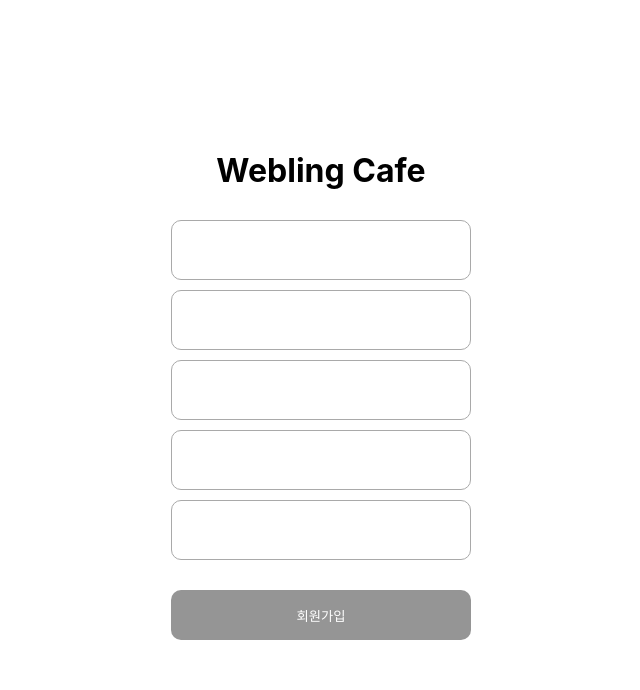
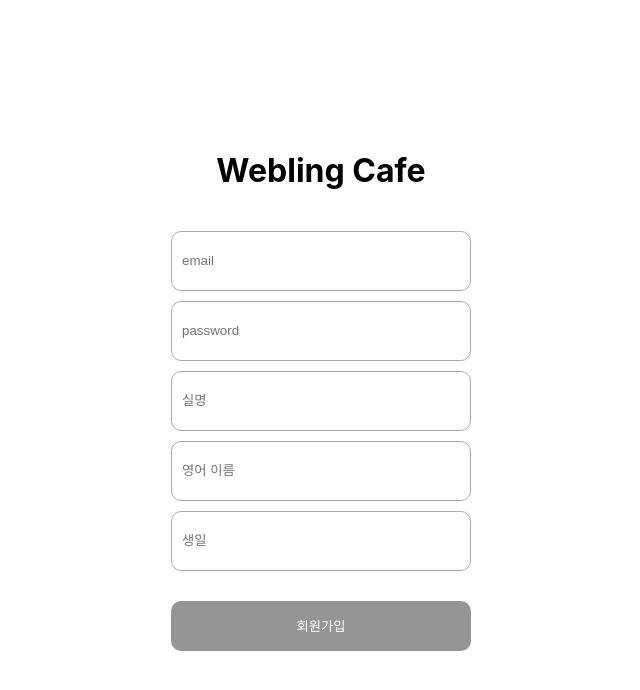
Before and after one commit to WeblingCafe/coffe_front_employee, a Next.js app: page /user/signup in a window 1280 px wide. Shown: the top 690 px of the page, without its empty margins (319-959 px from the left). Built offline with nearby package versions, Linux system fonts and the light colour scheme.

Commit message:
feat: SignUp 페이지 ui 개발 및 react-hook-form validation 적용

```diff
--- a/src/pages/user/signup/index.tsx
+++ b/src/pages/user/signup/index.tsx
@@ -1,12 +1,97 @@
 import Input from '@/components/common/Input';
 import styled from 'styled-components';
+import { useForm } from 'react-hook-form';
+import * as yup from 'yup';
+import { yupResolver } from '@hookform/resolvers/yup';
+
+export interface ISignUpForm {
+  email: string;
+  password: string;
+  username: string;
+  nickname: string;
+  birthdate: string;
+}
+
+const schema = yup.object({
+  email: yup
+    .string()
+    .matches(new RegExp('[a-z0-9]+@snaps+.[a-z]{2,3}'), '스냅스 이메일을 입력해주세요.')
+    .required('이메일을 입력해주세요.'),
+  password: yup.string().required('비밀번호를 입력해주세요.'),
+  username: yup.string().required('실명을 입력해주세요.'),
+  nickname: yup.string().required('영어 이름을 입력해주세요.'),
+  birthdate: yup.string().required('생일을 선택해주세요.'),
+});
+
+export default function SignUp() {
+  const { register, handleSubmit, formState } = useForm<ISignUpForm>({
+    resolver: yupResolver(schema),
+    mode: 'onSubmit',
+  });
+
+  const onSignUp = (data: ISignUpForm) => {
+    console.log('submit', data);
+  };
+
+  return (
+    <SignUpWrapper>
+      <div className="signup-box">
+        <div className="signup-section">
+          <h1>Webling Cafe</h1>
+        </div>
+        <form onSubmit={handleSubmit(onSignUp)}>
+          <div className="signup-section">
+            <Input
+              className="signup-input"
+              type="email"
+              placeholder="email"
+              useFormRegisterReturn={register('email')}
+              error={formState.errors.email?.message ?? ''}
+            ></Input>
+            <Input
+              className="signup-input"
+              type="password"
+              placeholder="password"
+              useFormRegisterReturn={register('password')}
+              error={formState.errors.password?.message ?? ''}
+            ></Input>
+            <Input
+              className="signup-input"
+              type="text"
+              placeholder="실명"
+              useFormRegisterReturn={register('username')}
+              error={formState.errors.username?.message ?? ''}
+            ></Input>
+            <Input
+              className="signup-input"
+              type="text"
+              placeholder="영어 이름"
+              useFormRegisterReturn={register('nickname')}
+              error={formState.errors.nickname?.message ?? ''}
+            ></Input>
+            <Input
+              className="signup-input"
+              type="date"
+              placeholder="생일"
+              useFormRegisterReturn={register('birthdate')}
+              error={formState.errors.birthdate?.message ?? ''}
+            ></Input>
+          </div>
+          <div className="signup-section">
+            <button type="submit">회원가입</button>
+          </div>
+        </form>
+      </div>
+    </SignUpWrapper>
+  );
+}
 
 const SignUpWrapper = styled.div`
   display: flex;
   justify-content: center;
   align-items: center;
 
-  .signin-box {
+  .signup-box {
     display: flex;
     flex-direction: column;
     justify-content: center;
@@ -15,13 +100,14 @@ const SignUpWrapper = styled.div`
     height: 100vh;
   }
 
-  .signin-section {
+  .signup-section {
     display: flex;
     flex-direction: column;
     justify-content: center;
     align-items: center;
     margin-bottom: 20px;
-    > * {
+
+    .signup-input {
       margin-bottom: 10px;
     }
   }
@@ -36,25 +122,3 @@ const SignUpWrapper = styled.div`
     color: white;
   }
 `;
-
-export default function SignUp() {
-  return (
-    <SignUpWrapper>
-      <div className="signin-box">
-        <div className="signin-section">
-          <h1>Webling Cafe</h1>
-        </div>
-        <div className="signin-section">
-          <Input></Input>
-          <Input></Input>
-          <Input></Input>
-          <Input></Input>
-          <Input></Input>
-        </div>
-        <div className="signin-section">
-          <button>회원가입</button>
-        </div>
-      </div>
-    </SignUpWrapper>
-  );
-}
```
